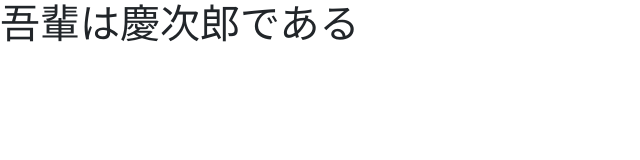
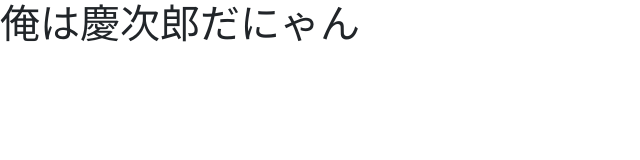
Before and after one commit to Piyona/https-Piyona1221.github.io, a plain HTML site: page index.html in a window 1280 px wide. Shown: the whole page, without its empty margins (0-640 px from the left). Drawn offline with nearby package versions, Linux system fonts and the light colour scheme.

Commit message:
Update index.html

```diff
--- a/index.html
+++ b/index.html
@@ -4,7 +4,7 @@
     <meta charset="utf-8">
     <meta http-equiv="X-UA-Compatible" content="IE=edge">
     <meta name="viewport" content="width=device-width, initial-scale=1">
-    <title>Bootstrap Sample</title>
+    <title>Project Keijirou</title>
     <!-- BootstrapのCSS読み込み -->
     <link href="css/bootstrap.min.css" rel="stylesheet">
     <!-- jQuery読み込み -->
@@ -13,6 +13,6 @@
     <script src="js/bootstrap.min.js"></script>
   </head>
   <body>
-    <h1>吾輩は慶次郎である</h1>
+    <h1>俺は慶次郎だにゃん</h1>
   </body>
 </html>
```
